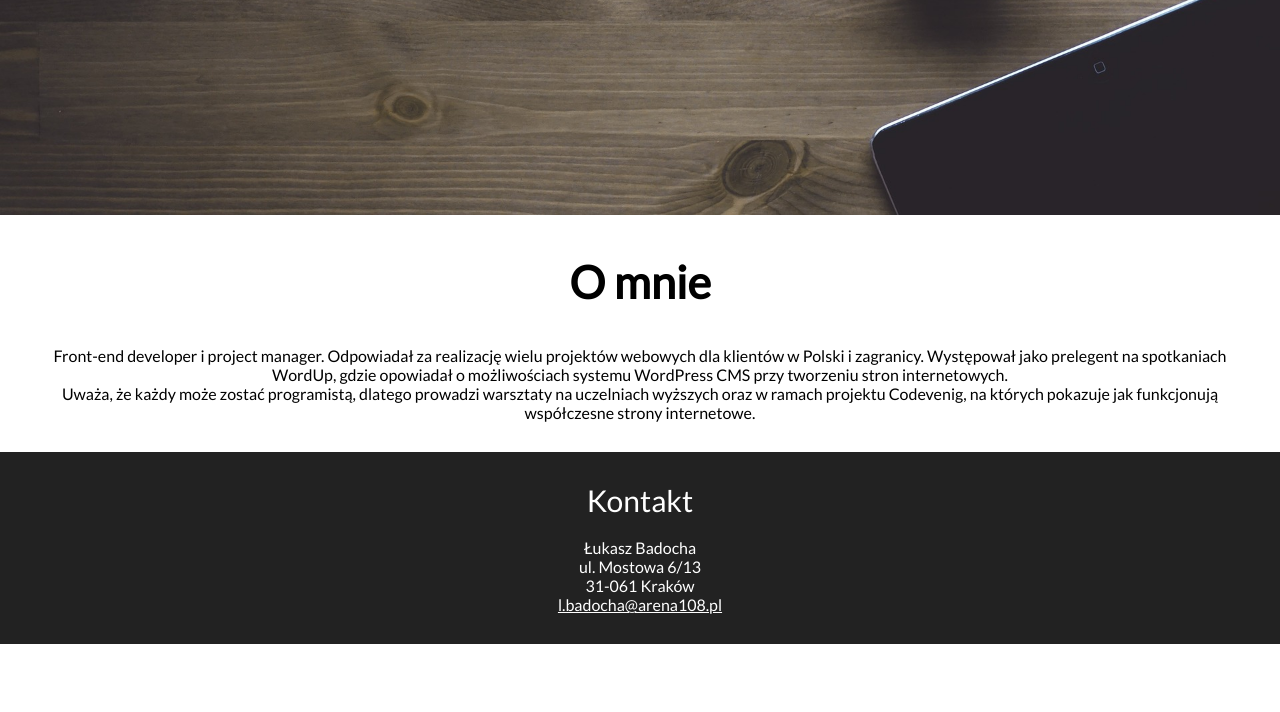
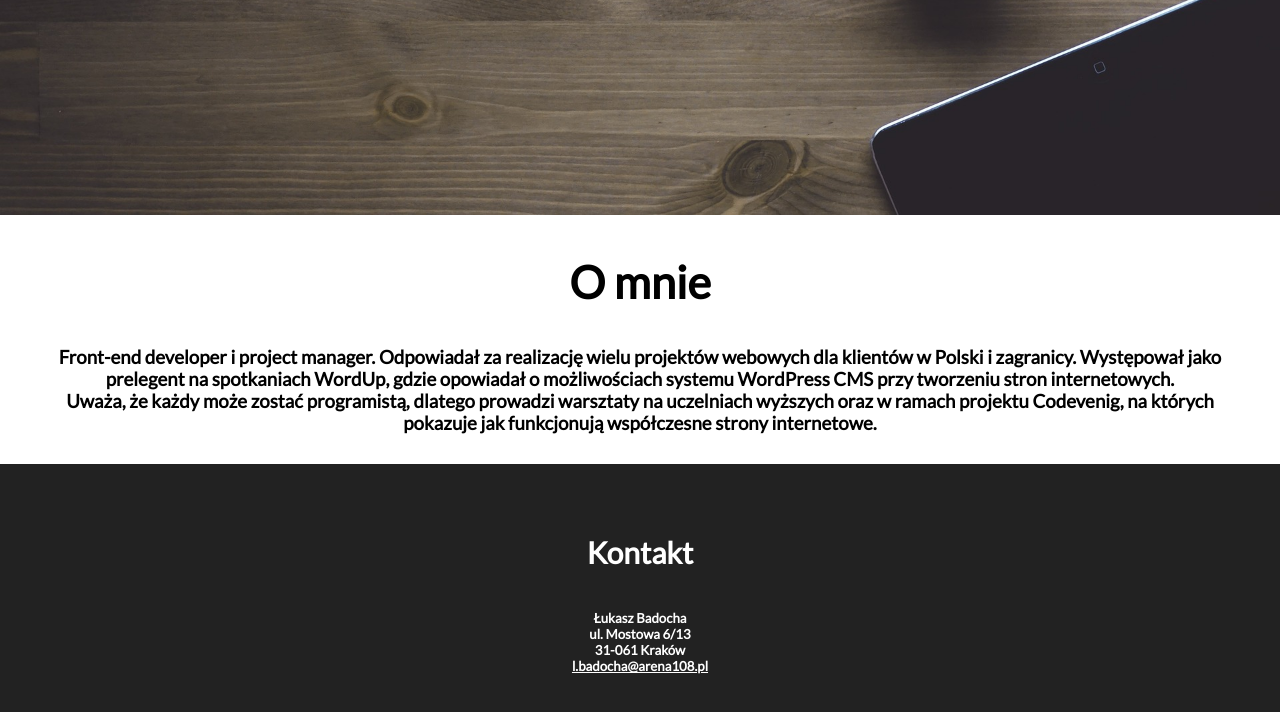
Before and after one commit to Kwiatq/html5, a plain HTML site: page projekt-do-poprawy/index.html in a window 1280 px wide. Shown: the part 705-1417 px from the top of the page. Before the commit the page ends 1349 px from the top, so only its background shows below. Drawn offline with Linux system fonts and the light colour scheme.

Commit message:
poprawki z H

```diff
--- a/projekt-do-poprawy/index.html
+++ b/projekt-do-poprawy/index.html
@@ -27,22 +27,24 @@
 
   <section id="about">
     <div id="about-header" ><h2>O mnie</h2></div>
-    <div class="about-content">Front-end developer i project manager. Odpowiadał za realizację wielu projektów webowych dla klientów w Polski i zagranicy. Występował jako prelegent na spotkaniach WordUp, gdzie opowiadał o możliwościach systemu WordPress CMS przy tworzeniu stron internetowych.
+    <div class="about-content"><h3>Front-end developer i project manager. Odpowiadał za realizację wielu projektów webowych dla klientów w Polski i zagranicy. Występował jako prelegent na spotkaniach WordUp, gdzie opowiadał o możliwościach systemu WordPress CMS przy tworzeniu stron internetowych.
     <br />
 
-     Uważa, że każdy może zostać programistą, dlatego prowadzi warsztaty na uczelniach wyższych oraz w ramach projektu Codevenig, na których pokazuje jak funkcjonują współczesne strony internetowe.</div>
-
+        Uważa, że każdy może zostać programistą, dlatego prowadzi warsztaty na uczelniach wyższych oraz w ramach projektu Codevenig, na których pokazuje jak funkcjonują współczesne strony internetowe.</h3>
+      </div>
   </section>
 
 
   <footer id="contact">
-    <div id="contact-header">Kontakt</div>
+    <div id="contact-header"><h4>Kontakt</h4></div>
     <div id="contact-content">
-      Łukasz Badocha<br />
+
+      <h5>Łukasz Badocha<br />
       ul. Mostowa 6/13<br />
       31-061 Kraków<br />
       <a href="mailto:l.badocha@arena108.pl">l.badocha@arena108.pl</a>
-    </div>
+        </h5>
+     </div>
   </footer>
 
 </body>
```
